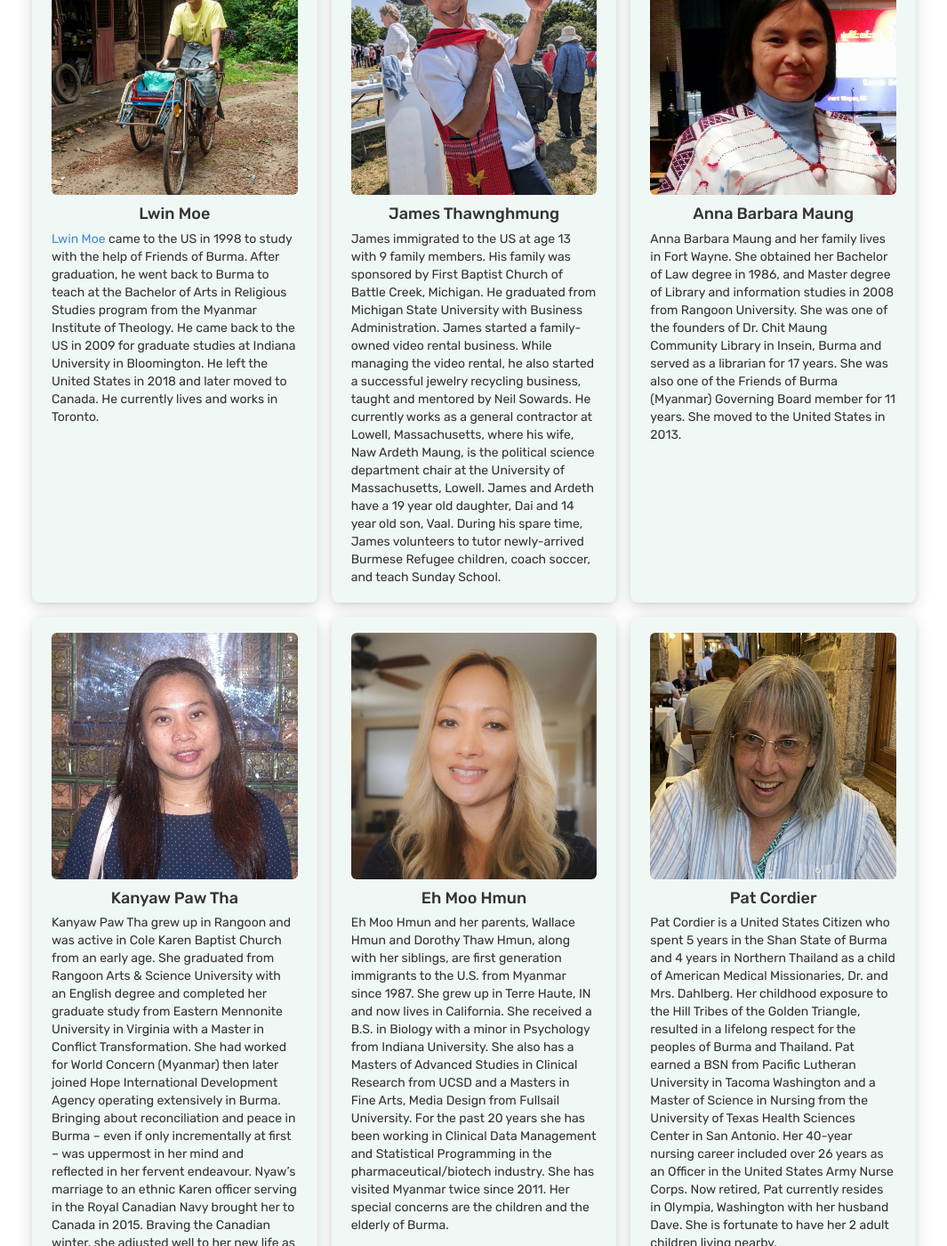
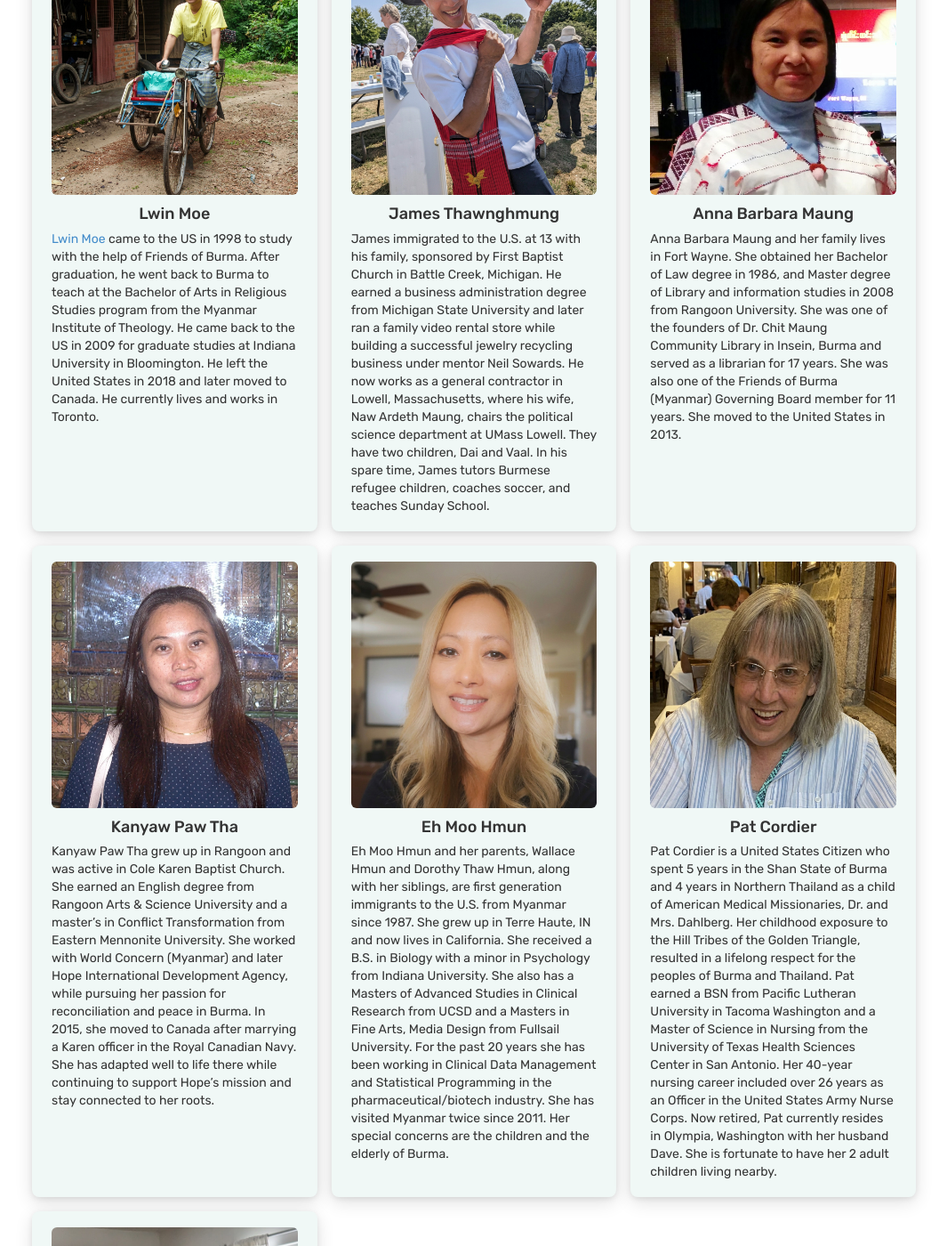
Before and after one commit to friendsofburma/friendsofburma.github.io, a Jekyll site: the page built from _pages/about.html, in a window 1280 px wide and 1400 px high, scrolled down 2369 px. Shown: the whole window at 89% size, without its empty margins (107-1172 px from the left). Built offline with Jekyll 4.4.1, drawn with Linux system fonts in a browser that asks for light colours; some of the changed text lies outside the part shown.

Commit message:
bio updated.

```diff
--- a/_pages/about.html
+++ b/_pages/about.html
@@ -128,7 +128,7 @@ permalink: /about/
     </div>
     <div class="col-lg-9">
         <h4>James Thawnghmung</h4>
-        <p>James immigrated to the US at age 13 with 9 family members. His family was sponsored by First Baptist Church of Battle Creek, Michigan. He graduated from Michigan State University with Business Administration.  James started a family-owned video rental business. While managing the video rental, he also started a successful jewelry recycling business, taught and mentored by Neil Sowards. He currently works as a general contractor at Lowell, Massachusetts, where his wife, Naw Ardeth Maung, is the political science department chair at the University of Massachusetts, Lowell. James and Ardeth have a 19 year old daughter, Dai and 14 year old son, Vaal. During his spare time, James volunteers to tutor newly-arrived Burmese Refugee children, coach soccer, and teach Sunday School. </p>
+        <p>James immigrated to the U.S. at 13 with his family, sponsored by First Baptist Church in Battle Creek, Michigan. He earned a business administration degree from Michigan State University and later ran a family video rental store while building a successful jewelry recycling business under mentor Neil Sowards. He now works as a general contractor in Lowell, Massachusetts, where his wife, Naw Ardeth Maung, chairs the political science department at UMass Lowell. They have two children, Dai and Vaal. In his spare time, James tutors Burmese refugee children, coaches soccer, and teaches Sunday School.</p>
     </div>
 </div>
 
@@ -149,8 +149,7 @@ permalink: /about/
     <div class="col-lg-9">
         <h4>Kanyaw Paw Tha</h4>
         <p>
-            Kanyaw Paw Tha grew up in Rangoon and was active in Cole Karen Baptist Church from an early age.  She graduated from Rangoon Arts & Science University with an English degree and completed her graduate study from Eastern Mennonite University in Virginia with a Master in Conflict Transformation. She had worked for World Concern (Myanmar) then later joined Hope International Development Agency operating extensively in Burma.  Bringing about reconciliation and peace in Burma – even if only incrementally at first – was uppermost in her mind and reflected in her fervent endeavour.  Nyaw’s marriage to an ethnic Karen officer serving in the Royal Canadian Navy brought her to Canada in 2015.  Braving the Canadian winter, she adjusted well to her new life as a devoted Navy Wife.  From across the miles, she continues to support the mission of Hope and her old colleagues and maintain an unbreakable connection to her roots.
-        </p>
+            Kanyaw Paw Tha grew up in Rangoon and was active in Cole Karen Baptist Church. She earned an English degree from Rangoon Arts & Science University and a master’s in Conflict Transformation from Eastern Mennonite University. She worked with World Concern (Myanmar) and later Hope International Development Agency, while pursuing her passion for reconciliation and peace in Burma. In 2015, she moved to Canada after marrying a Karen officer in the Royal Canadian Navy. She has adapted well to life there while continuing to support Hope’s mission and stay connected to her roots.
     </div>
 </div>
 
```
